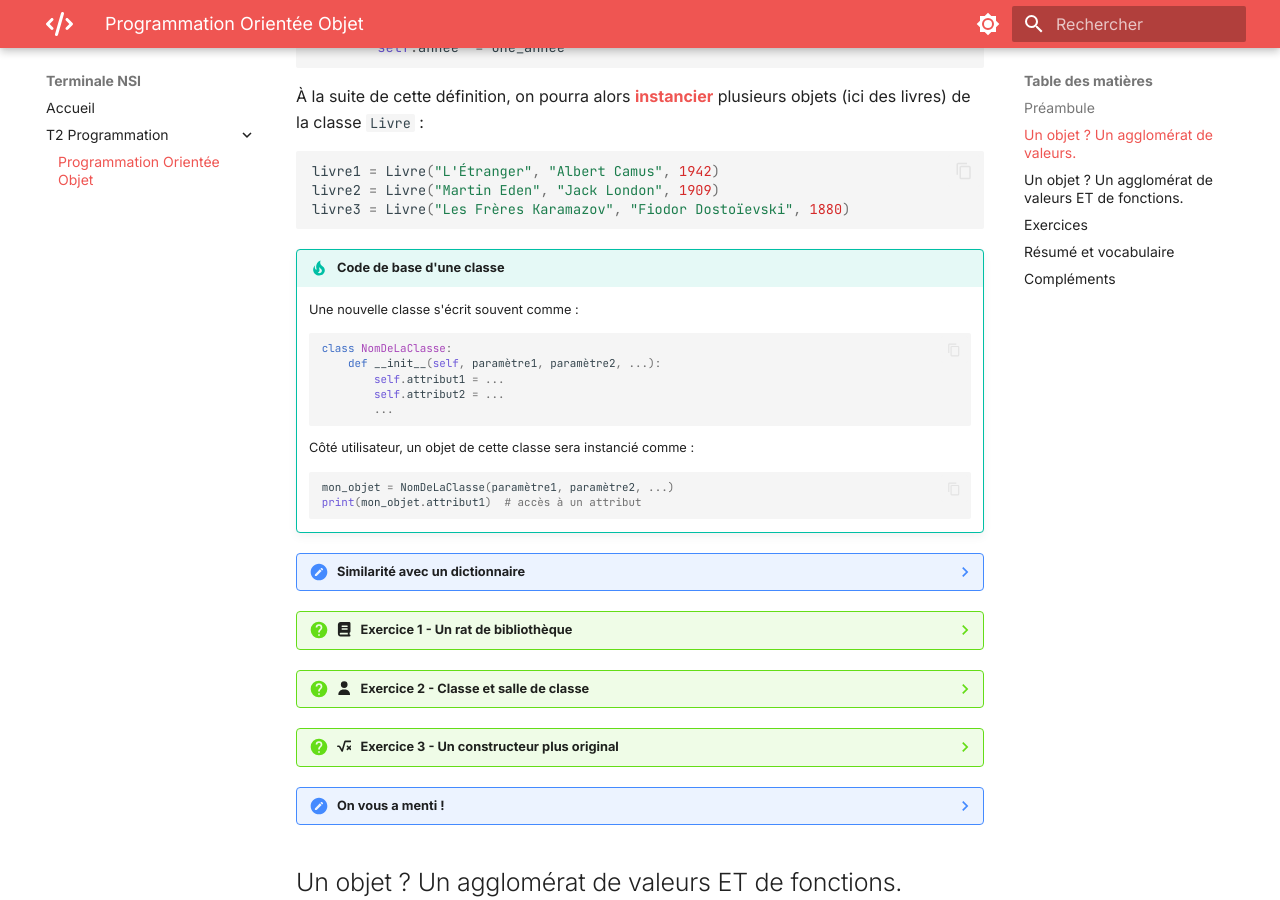
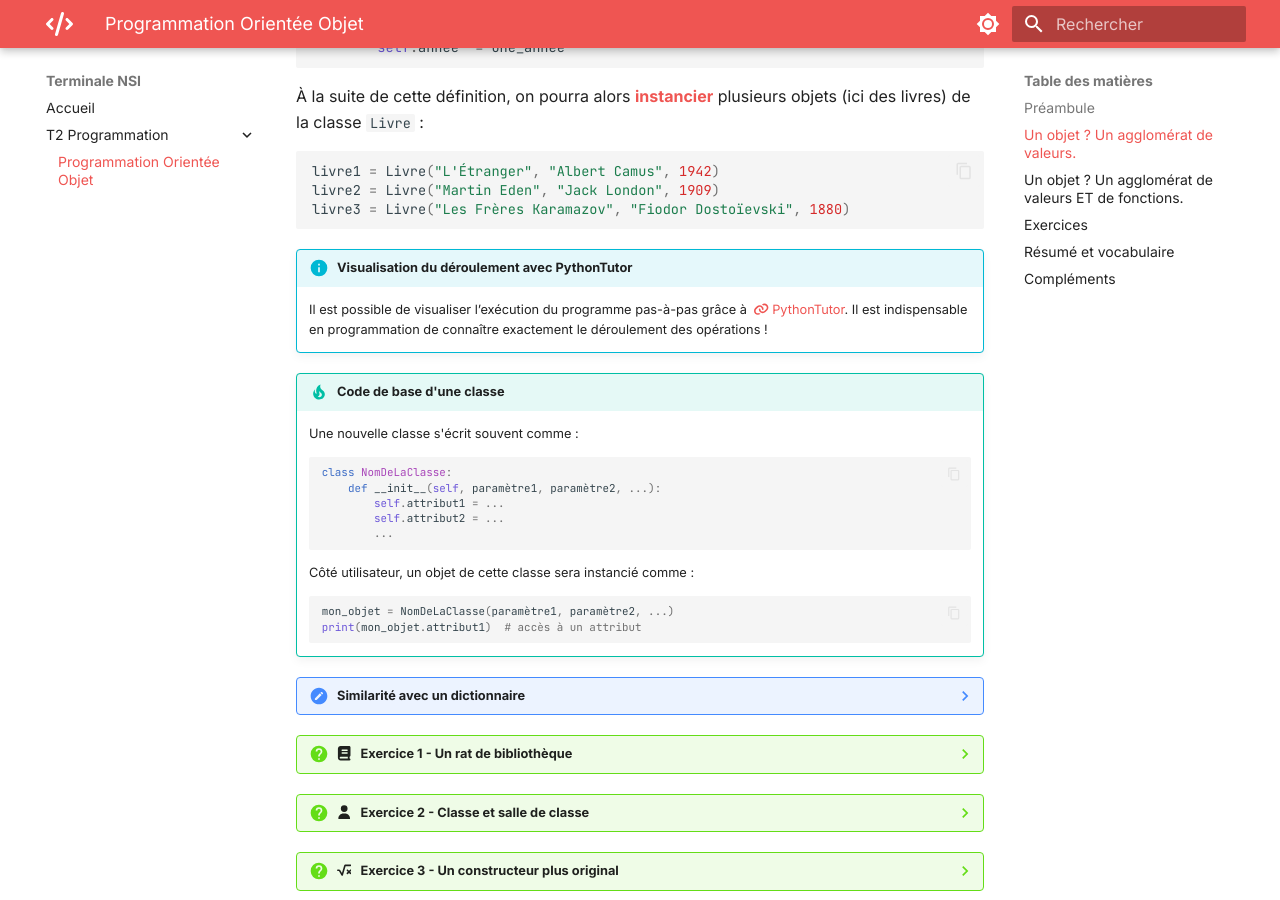
Before and after one commit to ArthurRouquan/TNSI, an MkDocs documentation site: the page built from docs/T2 Programmation/1poo.md, in a window 1280 px wide and 900 px high, scrolled down 1804 px. Built offline with MkDocs 1.6.1 and Material for MkDocs 9.7.7, drawn with Linux system fonts in a browser that asks for light colours.

Commit message:
ajout pythontutor

````diff
--- a/docs/T2 Programmation/1poo.md
+++ b/docs/T2 Programmation/1poo.md
@@ -1,7 +1,7 @@
 # Programmation Orientée Objet
 
 !!! info "Lien Capytale"
-    [Notebook Capytale d7ca-1776728](https://capytale2.ac-paris.fr/web/c/d7ca-1776728) regroupant l'ensemble des exercices. La correction sera disponible plus tard.
+    [:fontawesome-solid-link: Notebook Capytale d7ca-1776728](https://capytale2.ac-paris.fr/web/c/d7ca-1776728) regroupant l'ensemble des exercices. La correction sera disponible plus tard.
 
 ## Préambule
 
@@ -65,6 +65,9 @@ livre1 = Livre("L'Étranger", "Albert Camus", 1942)
 livre2 = Livre("Martin Eden", "Jack London", 1909)
 livre3 = Livre("Les Frères Karamazov", "Fiodor Dostoïevski", 1880)
 ```
+
+!!! info "Visualisation du déroulement avec PythonTutor"
+    Il est possible de visualiser l’exécution du programme pas-à-pas grâce à [ :fontawesome-solid-link: PythonTutor](https://pythontutor.com/render.html#code=class%20Livre%3A%20%20%0A%20%20%20%20def%20__init__%28self,%20un_titre,%20un_auteur,%20une_ann%C3%A9e%29%3A%20%0A%20%20%20%20%20%20%20%20self.titre%20%20%3D%20un_titre%20%0A%20%20%20%20%20%20%20%20self.auteur%20%3D%20un_auteur%0A%20%20%20%20%20%20%20%20self.ann%C3%A9e%20%20%3D%20une_ann%C3%A9e%0A%0Alivre1%20%3D%20Livre%28%22L'%C3%89tranger%22,%20%22Albert%20Camus%22,%201942%29%0Alivre2%20%3D%20Livre%28%22Martin%20Eden%22,%20%22Jack%20London%22,%201909%29%0Alivre3%20%3D%20Livre%28%22Les%20Fr%C3%A8res%20Karamazov%22,%20%22Fiodor%20Dosto%C3%AFevski%22,%201880%29&cumulative=false&curInstr=0&heapPrimitives=nevernest&mode=display&origin=opt-frontend.js&py=3&rawInputLstJSON=%5B%5D&textReferences=false). Il est indispensable en programmation de connaître exactement le déroulement des opérations !
 
 !!! tip "Code de base d'une classe"
     Une nouvelle classe s'écrit souvent comme :
````
